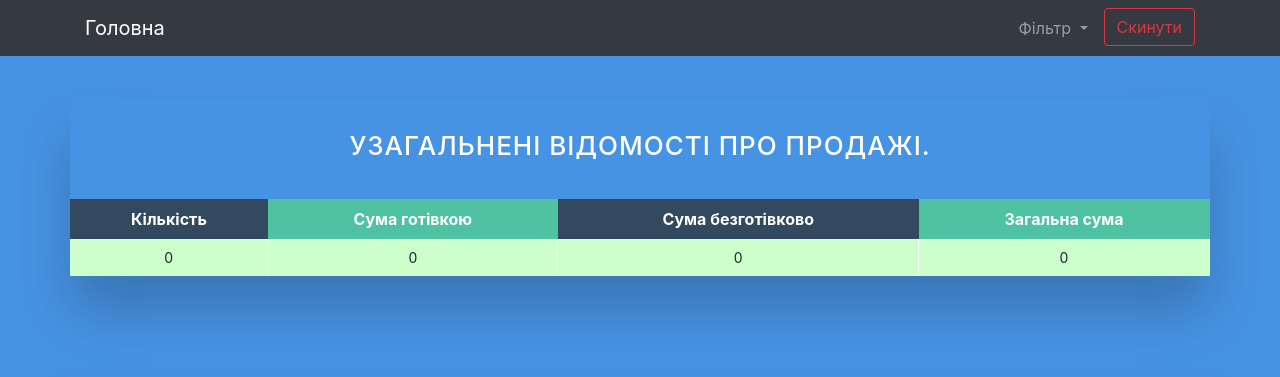
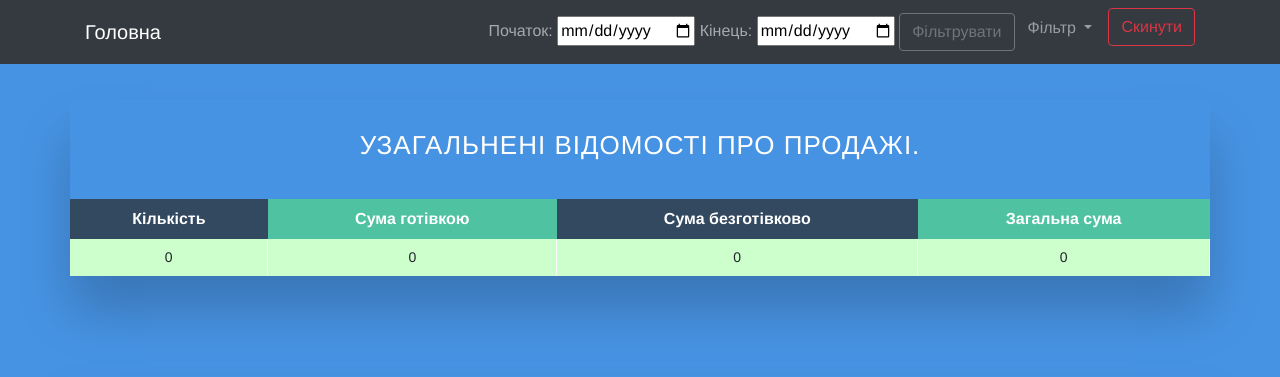
Before and after one commit to PasichnyiDev/shop, a Django app: page /transactions/total/ in a window 1280 px wide. Shown: the top 377 px of the page. Run offline with Django 4.2, Linux system fonts and the light colour scheme; data that the repository does not hold is empty; some libraries are stand-ins or nearby versions.

Commit message:
updated filtration by date in transactions-total

```diff
--- a/shop/transactions/templates/transactions-total.html
+++ b/shop/transactions/templates/transactions-total.html
@@ -4,6 +4,7 @@
 {% block title %}<title>{{ title }}</title>{% endblock %}
 
 {% block css %}
+    <link href="{% static 'css/styles.css' %}" rel="stylesheet">
     <link rel="stylesheet" type="text/css" href="{% static 'css/detail-styles.css' %}">
     <link rel="stylesheet" type="text/css" href="{% static 'css/sales-list-styles.css' %}">
 {% endblock %}
@@ -14,6 +15,17 @@
             <a class="nav-link" href="{% url 'products:products-detail' pk=product_id %}">Повернутись до товару</a>
         </li>
     {% endif %}
+    <div class="bg-dark table-date-filter">
+        <form method="get">
+        <label class="filter-date-label form-label" for="start_date">Початок:</label>
+        <input type="date" id="start_date" name="start_date">
+
+        <label class="filter-date-label form-label" for="end_date">Кінець:</label>
+        <input type="date" id="end_date" name="end_date">
+
+        <button class="btn btn-outline-secondary" type="submit">Фільтрувати</button>
+        </form>
+        </div>
     <li class="nav-item dropdown">
         <a class="nav-link dropdown-toggle" href="#" id="navbarDropdown" role="button" data-toggle="dropdown"
            aria-haspopup="true" aria-expanded="false">
--- a/shop/transactions/views.py
+++ b/shop/transactions/views.py
@@ -237,6 +237,8 @@ class TransactionsTotalView(TitleMixin, NonCashLimitContextMixin, FilterQuerySet
     def get_context_data(self, **kwargs):
         context = super().get_context_data()
         product_id = self.kwargs.get('product_id')
+        start_date = self.request.GET.get("start_date")
+        end_date = self.request.GET.get("end_date")
         period = self.request.GET.get("period")
         sales = Sale.objects.filter(is_active=True)
         purchases = Purchase.objects.filter(is_active=True)
@@ -249,6 +251,12 @@ class TransactionsTotalView(TitleMixin, NonCashLimitContextMixin, FilterQuerySet
         if period:
             sales = self.filter_queryset_by_period(period=period, queryset=sales)
             purchases = self.filter_queryset_by_period(period=period, queryset=purchases)
+
+        if start_date:
+            if not end_date:
+                end_date = datetime.date.today()
+            sales = self.filter_queryset_by_dates(start_date=start_date, end_date=end_date, queryset=sales)
+            purchases = self.filter_queryset_by_dates(start_date=start_date, end_date=end_date, queryset=purchases)
 
         context['sales_total_non_cash_price_sum'] = self.get_total_price_sum(queryset=sales, non_cash=True)
         context['sales_total_cash_price_sum'] = self.get_total_price_sum(queryset=sales, non_cash=False)
```
